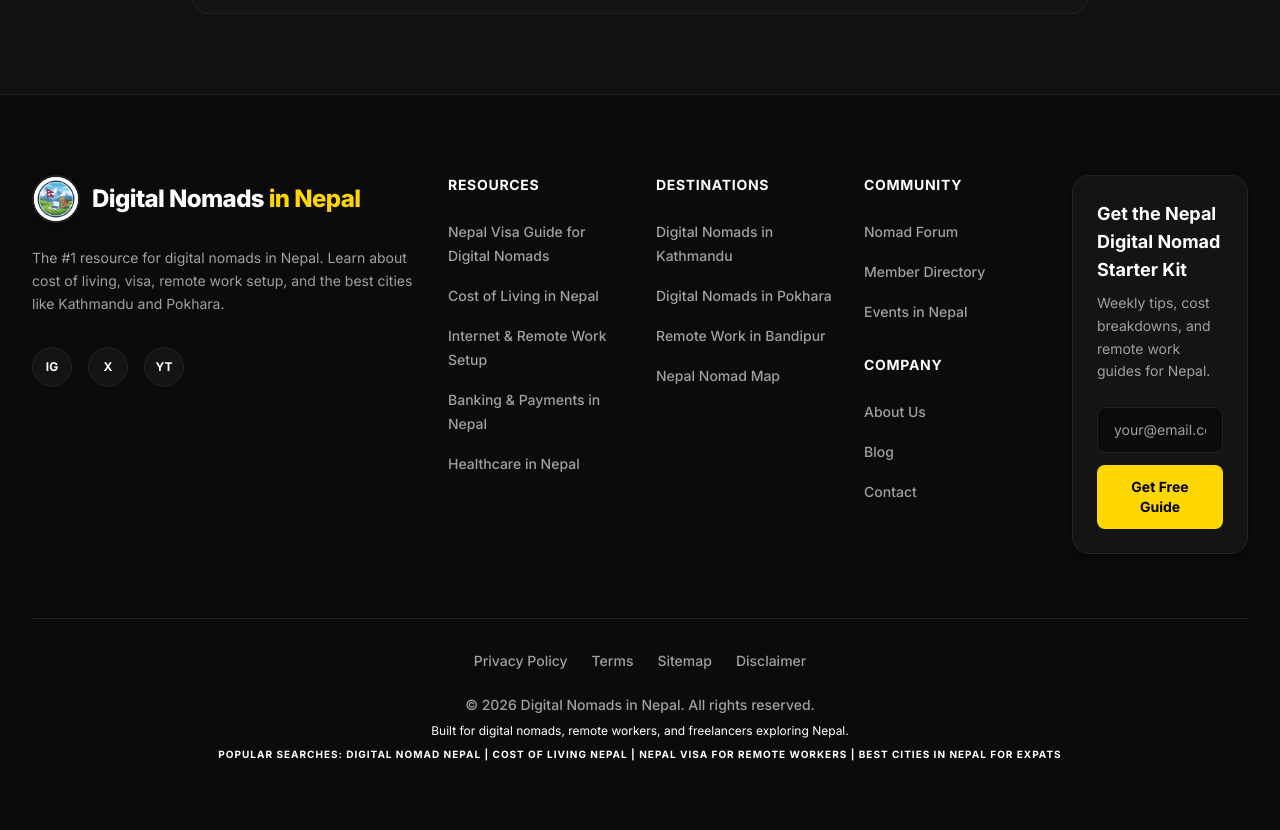
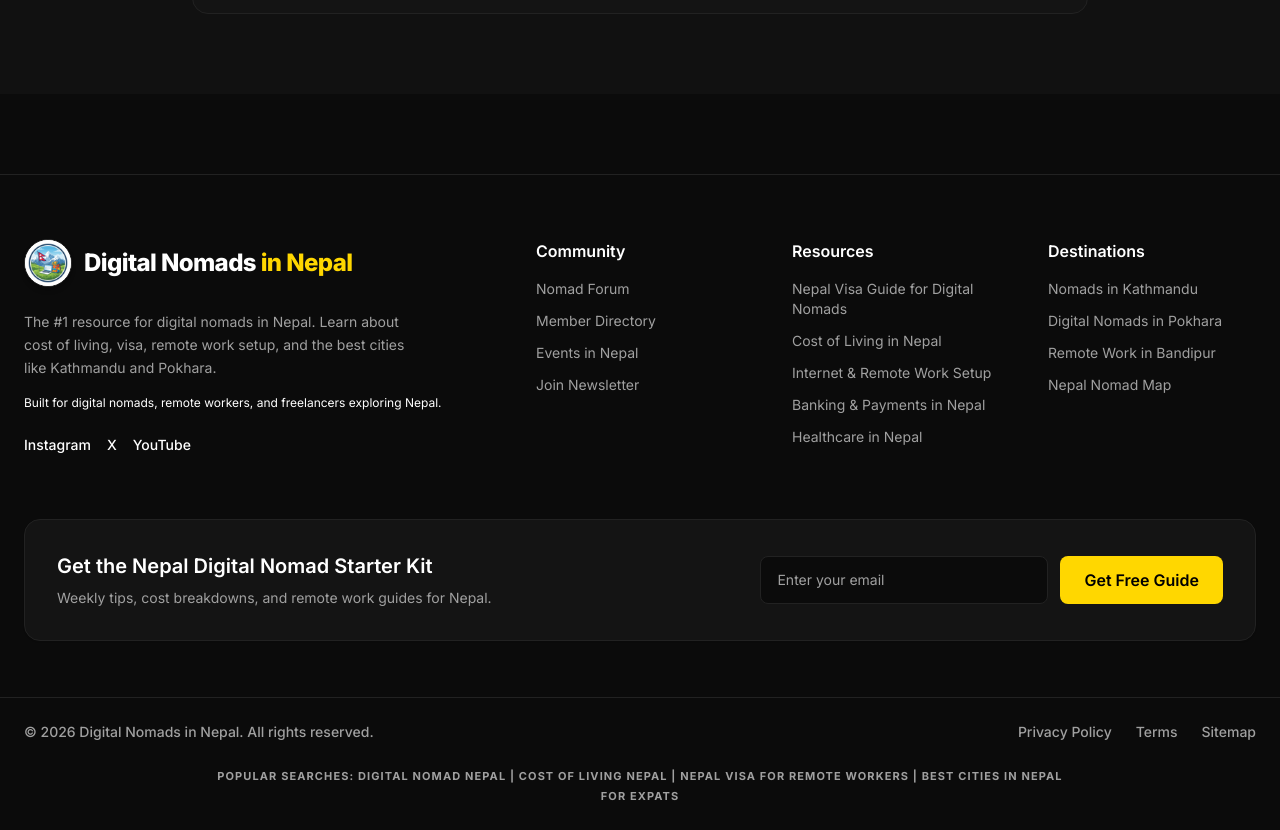
Before and after one commit to DRKAFLE123/digital-nomads-in-nepal, a Next.js app: page / in a window 1280 px wide. Shown: the part 3678-4508 px from the top of the page. Before the commit the page ends 4480 px from the top, so only its background shows below. Built offline with nearby package versions, Linux system fonts and the light colour scheme.

Commit message:
feat(ui): update footer layout to match precise new specification while retaining semantic dark/gold bindings

```diff
--- a/components/Footer.tsx
+++ b/components/Footer.tsx
@@ -1,132 +1,144 @@
-import Link from "next/link"
-import Image from "next/image"
+import Link from "next/link";
+import Image from "next/image";
 
 export default function Footer() {
   return (
-    <footer className="bg-background border-t border-border pt-20 pb-10 mt-auto overflow-hidden">
-      <div className="max-w-7xl mx-auto px-4 sm:px-6 lg:px-8">
+    <footer
+      className="bg-background text-foreground border-t border-border mt-20"
+      aria-label="Site Footer"
+    >
+      <div className="max-w-7xl mx-auto px-6 py-16 grid gap-12 md:grid-cols-2 lg:grid-cols-5">
 
-        {/* Main Grid: 5 Columns on Desktop */}
-        <div className="grid grid-cols-1 md:grid-cols-2 lg:grid-cols-6 gap-12 lg:gap-8 mb-16">
-
-          {/* 1. Brand Section (Span 2) */}
-          <div className="lg:col-span-2 flex flex-col">
-            <Link href="/" className="flex items-center gap-3 mb-6 group">
-              <div className="relative w-12 h-12 rounded-full overflow-hidden border-2 border-border shadow-md bg-white group-hover:border-primary transition-colors duration-300">
+        {/* 1. Brand Section */}
+        <div className="lg:col-span-2">
+          <Link href="/" className="flex items-center gap-3 mb-6 group inline-flex">
+            <div className="relative w-12 h-12 rounded-full overflow-hidden border border-border shadow-md bg-white group-hover:scale-105 transition-transform duration-300">
               <Image src="/logo.png" alt="Digital Nomads in Nepal Logo" fill className="object-cover" />
             </div>
             <span className="font-extrabold text-2xl tracking-tight text-foreground transition-colors group-hover:text-primary">
               Digital Nomads <span className="text-primary">in Nepal</span>
             </span>
           </Link>
-            <p className="text-muted text-sm leading-relaxed mb-8 max-w-sm">
-              The #1 resource for digital nomads in Nepal. Learn about cost of living, visa, remote work setup, and the best cities like Kathmandu and Pokhara.
+
+          <p className="text-muted text-sm leading-relaxed max-w-sm">
+            The #1 resource for digital nomads in Nepal. Learn about cost of living,
+            visa, remote work setup, and the best cities like Kathmandu and Pokhara.
           </p>
-            <div className="flex gap-4">
-              <a href="#" aria-label="Instagram" className="w-10 h-10 bg-card border border-border flex items-center justify-center rounded-full text-foreground hover:text-primary hover:border-primary transition-all shadow-sm">
-                <span className="text-xs font-bold">IG</span>
-              </a>
-              <a href="#" aria-label="X (Twitter)" className="w-10 h-10 bg-card border border-border flex items-center justify-center rounded-full text-foreground hover:text-primary hover:border-primary transition-all shadow-sm">
-                <span className="text-xs font-bold">X</span>
-              </a>
-              <a href="#" aria-label="YouTube" className="w-10 h-10 bg-card border border-border flex items-center justify-center rounded-full text-foreground hover:text-primary hover:border-primary transition-all shadow-sm">
-                <span className="text-xs font-bold">YT</span>
-              </a>
+
+          <p className="text-xs text-muted/60 mt-4">
+            Built for digital nomads, remote workers, and freelancers exploring Nepal.
+          </p>
+
+          {/* Social */}
+          <div className="flex gap-4 mt-6 text-sm">
+            <a href="#" className="hover:text-primary transition-colors font-medium">Instagram</a>
+            <a href="#" className="hover:text-primary transition-colors font-medium">X</a>
+            <a href="#" className="hover:text-primary transition-colors font-medium">YouTube</a>
           </div>
         </div>
 
-          {/* 2. Resources */}
-          <nav className="flex flex-col" aria-label="Resources">
-            <h3 className="text-foreground font-bold mb-6 tracking-wider uppercase text-sm">Resources</h3>
-            <ul className="space-y-4">
-              <li><Link href="/visa-guide" className="text-muted hover:text-primary font-medium text-sm transition-colors">Nepal Visa Guide for Digital Nomads</Link></li>
-              <li><Link href="/cost-of-living" className="text-muted hover:text-primary font-medium text-sm transition-colors">Cost of Living in Nepal</Link></li>
-              <li><Link href="/setup" className="text-muted hover:text-primary font-medium text-sm transition-colors">Internet & Remote Work Setup</Link></li>
-              <li><Link href="/banking" className="text-muted hover:text-primary font-medium text-sm transition-colors">Banking & Payments in Nepal</Link></li>
-              <li><Link href="/healthcare" className="text-muted hover:text-primary font-medium text-sm transition-colors">Healthcare in Nepal</Link></li>
+        {/* 2. Community */}
+        <div>
+          <h3 className="font-semibold mb-4 text-foreground">Community</h3>
+          <ul className="space-y-3 text-sm text-muted">
+            <li><Link href="/forum" className="hover:text-primary transition-colors">Nomad Forum</Link></li>
+            <li><Link href="/directory" className="hover:text-primary transition-colors">Member Directory</Link></li>
+            <li><Link href="/events" className="hover:text-primary transition-colors">Events in Nepal</Link></li>
+            <li><Link href="/newsletter" className="hover:text-primary transition-colors">Join Newsletter</Link></li>
           </ul>
-          </nav>
-
-          {/* 3. Destinations */}
-          <nav className="flex flex-col" aria-label="Destinations">
-            <h3 className="text-foreground font-bold mb-6 tracking-wider uppercase text-sm">Destinations</h3>
-            <ul className="space-y-4">
-              <li><Link href="/destinations/kathmandu" className="text-muted hover:text-primary font-medium text-sm transition-colors">Digital Nomads in Kathmandu</Link></li>
-              <li><Link href="/destinations/pokhara" className="text-muted hover:text-primary font-medium text-sm transition-colors">Digital Nomads in Pokhara</Link></li>
-              <li><Link href="/destinations/bandipur" className="text-muted hover:text-primary font-medium text-sm transition-colors">Remote Work in Bandipur</Link></li>
-              <li><Link href="/map" className="text-muted hover:text-primary font-medium text-sm transition-colors">Nepal Nomad Map</Link></li>
-            </ul>
-          </nav>
-
-          {/* 4. Community & Company (Combined for layout elegance) */}
-          <div className="flex flex-col">
-            <nav className="mb-8" aria-label="Community">
-              <h3 className="text-foreground font-bold mb-6 tracking-wider uppercase text-sm">Community</h3>
-              <ul className="space-y-4">
-                <li><Link href="/forum" className="text-muted hover:text-primary font-medium text-sm transition-colors">Nomad Forum</Link></li>
-                <li><Link href="/directory" className="text-muted hover:text-primary font-medium text-sm transition-colors">Member Directory</Link></li>
-                <li><Link href="/events" className="text-muted hover:text-primary font-medium text-sm transition-colors">Events in Nepal</Link></li>
-              </ul>
-            </nav>
-            <nav aria-label="Company">
-              <h3 className="text-foreground font-bold mb-6 tracking-wider uppercase text-sm">Company</h3>
-              <ul className="space-y-4">
-                <li><Link href="/about" className="text-muted hover:text-primary font-medium text-sm transition-colors">About Us</Link></li>
-                <li><Link href="/blog" className="text-muted hover:text-primary font-medium text-sm transition-colors">Blog</Link></li>
-                <li><Link href="/contact" className="text-muted hover:text-primary font-medium text-sm transition-colors">Contact</Link></li>
-              </ul>
-            </nav>
         </div>
 
-          {/* 5. High Conversion Newsletter */}
-          <div className="lg:col-span-1 xl:col-span-1 flex flex-col bg-card p-6 border border-border shadow-md rounded-2xl relative overflow-hidden group">
-            <div className="absolute top-0 left-0 w-full h-1 bg-primary transform origin-left transition-transform duration-500 scale-x-0 group-hover:scale-x-100" />
-            <h3 className="text-foreground font-bold mb-2 text-lg">Get the Nepal Digital Nomad Starter Kit</h3>
-            <p className="text-muted text-sm mb-6 leading-relaxed">
+        {/* 3. Resources */}
+        <div>
+          <h3 className="font-semibold mb-4 text-foreground">Resources</h3>
+          <ul className="space-y-3 text-sm text-muted">
+            <li><Link href="/visa-guide" className="hover:text-primary transition-colors">Nepal Visa Guide for Digital Nomads</Link></li>
+            <li><Link href="/cost-of-living" className="hover:text-primary transition-colors">Cost of Living in Nepal</Link></li>
+            <li><Link href="/setup" className="hover:text-primary transition-colors">Internet & Remote Work Setup</Link></li>
+            <li><Link href="/banking" className="hover:text-primary transition-colors">Banking & Payments in Nepal</Link></li>
+            <li><Link href="/healthcare" className="hover:text-primary transition-colors">Healthcare in Nepal</Link></li>
+          </ul>
+        </div>
+
+        {/* 4. Destinations (SEO BOOST) */}
+        <div>
+          <h3 className="font-semibold mb-4 text-foreground">Destinations</h3>
+          <ul className="space-y-3 text-sm text-muted">
+            <li>
+              <Link href="/destinations/kathmandu" className="hover:text-primary transition-colors">
+                Nomads in Kathmandu
+              </Link>
+            </li>
+            <li>
+              <Link href="/destinations/pokhara" className="hover:text-primary transition-colors">
+                Digital Nomads in Pokhara
+              </Link>
+            </li>
+            <li>
+              <Link href="/destinations/bandipur" className="hover:text-primary transition-colors">
+                Remote Work in Bandipur
+              </Link>
+            </li>
+            <li>
+              <Link href="/map" className="hover:text-primary transition-colors">
+                Nepal Nomad Map
+              </Link>
+            </li>
+          </ul>
+        </div>
+      </div>
+
+      {/* Newsletter */}
+      <div className="max-w-7xl mx-auto px-6 pb-14">
+        <div className="bg-card border border-border p-8 rounded-2xl flex flex-col md:flex-row items-center justify-between gap-6 shadow-sm hover:border-primary/50 transition-colors">
+
+          <div>
+            <h3 className="text-xl font-semibold text-foreground">
+              Get the Nepal Digital Nomad Starter Kit
+            </h3>
+            <p className="text-muted text-sm mt-2">
               Weekly tips, cost breakdowns, and remote work guides for Nepal.
             </p>
-            <form className="flex flex-col gap-3 mt-auto w-full">
+          </div>
+
+          <form className="flex w-full md:w-auto gap-3">
             <input
               type="email"
-                placeholder="your@email.com"
+              placeholder="Enter your email"
+              className="px-4 py-3 rounded-lg bg-background border border-border text-foreground text-sm focus:outline-none focus:ring-1 focus:ring-primary w-full md:w-72 transition-all placeholder:text-muted"
               aria-label="Email address"
               required
-                className="w-full bg-background border border-border text-foreground text-sm rounded-lg px-4 py-3 focus:outline-none focus:ring-2 focus:ring-primary/50 transition-all placeholder:text-muted"
             />
             <button
               type="submit"
-                className="w-full bg-primary text-black font-bold text-sm rounded-lg px-4 py-3 hover:shadow-lg hover:scale-[1.02] active:scale-[0.98] transition-all"
+              className="px-6 py-3 rounded-lg bg-primary text-black font-semibold hover:bg-white hover:text-black transition-colors"
             >
               Get Free Guide
             </button>
           </form>
         </div>
-
       </div>
 
-        {/* 6. Base / SEO / Copyright */}
-        <div className="pt-8 border-t border-border flex flex-col items-center text-center gap-6">
-          <div className="flex flex-wrap justify-center gap-x-6 gap-y-2 text-sm">
-            <Link href="/privacy" className="text-muted hover:text-primary font-medium transition-colors">Privacy Policy</Link>
-            <Link href="/terms" className="text-muted hover:text-primary font-medium transition-colors">Terms</Link>
-            <Link href="/sitemap" className="text-muted hover:text-primary font-medium transition-colors">Sitemap</Link>
-            <Link href="/disclaimer" className="text-muted hover:text-primary font-medium transition-colors">Disclaimer</Link>
+      {/* Bottom Bar */}
+      <div className="border-t border-border py-6 text-sm text-muted">
+        <div className="max-w-7xl mx-auto px-6 flex flex-col md:flex-row justify-between items-center gap-4">
+
+          <p className="font-medium">
+            © {new Date().getFullYear()} Digital Nomads in Nepal. All rights reserved.
+          </p>
+
+          <div className="flex gap-6 font-medium">
+            <Link href="/privacy" className="hover:text-primary transition-colors">Privacy Policy</Link>
+            <Link href="/terms" className="hover:text-primary transition-colors">Terms</Link>
+            <Link href="/sitemap" className="hover:text-primary transition-colors">Sitemap</Link>
+          </div>
         </div>
 
-          <div className="space-y-2">
-            <p className="text-muted text-sm font-medium">
-              &copy; {new Date().getFullYear()} Digital Nomads in Nepal. All rights reserved.
-            </p>
-            <p className="text-muted/60 text-xs max-w-2xl mx-auto">
-              Built for digital nomads, remote workers, and freelancers exploring Nepal.
-            </p>
-            <p className="text-muted/40 text-[10px] uppercase font-bold tracking-widest mt-4">
+        {/* SEO micro text */}
+        <p className="text-center text-muted/50 mt-6 text-[11px] uppercase tracking-widest font-bold max-w-4xl mx-auto px-4">
           Popular searches: Digital nomad Nepal | Cost of living Nepal | Nepal visa for remote workers | Best cities in Nepal for expats
         </p>
       </div>
-        </div>
-
-      </div>
     </footer>
-  )
+  );
 }
```
Lines whose indentation alone changed are shown as unchanged.
